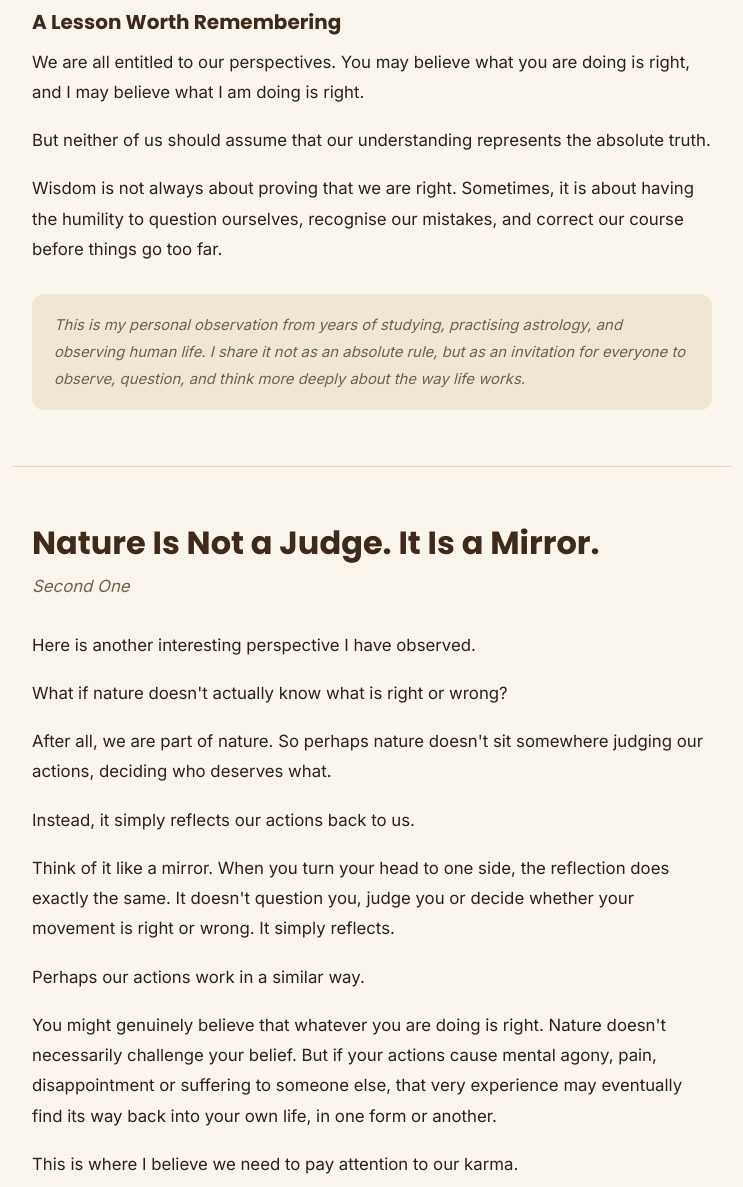
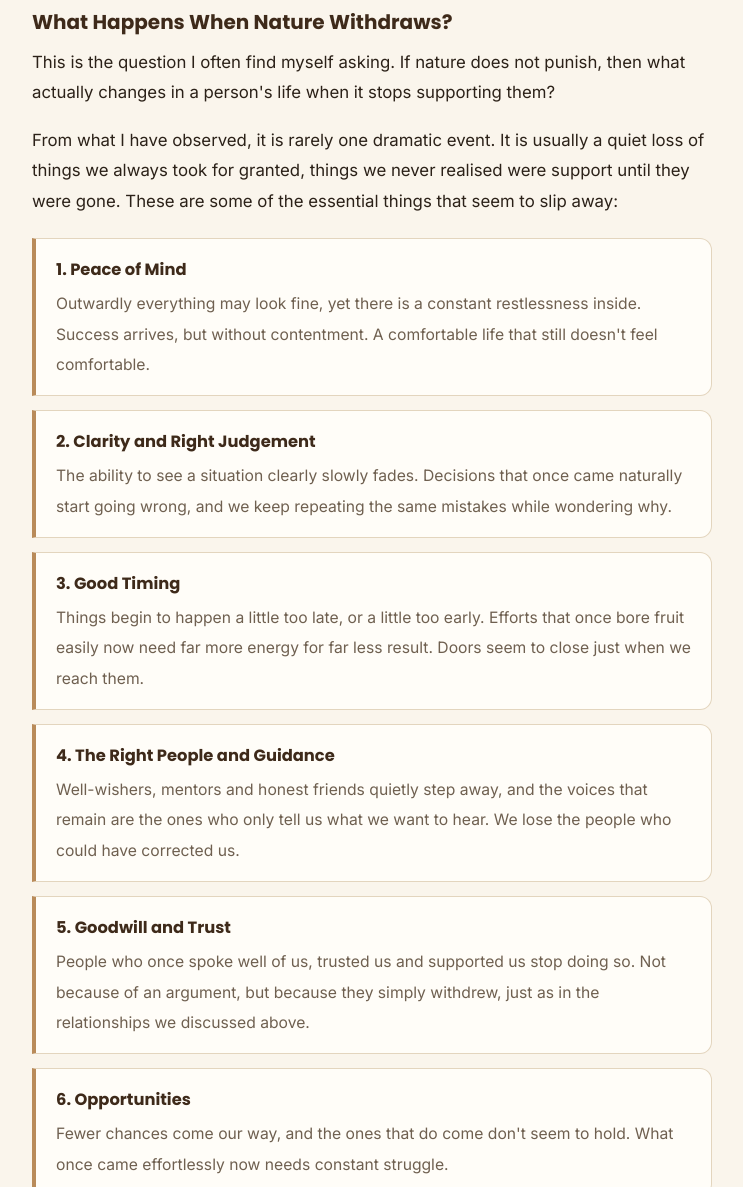
Before and after one commit to vkkeyan1711/powerpangu, a plain HTML site: page higherknowledge.html in a window 1280 px wide. Shown: the part 2440-3627 px from the top of the page, without its empty margins (268-1011 px from the left). Drawn offline with Linux system fonts and the light colour scheme.

Commit message:
Update higherknowledge.html

```diff
--- a/higherknowledge.html
+++ b/higherknowledge.html
@@ -42,6 +42,10 @@ article h3{font-size:1.25rem;margin:34px 0 12px}
 .lead-in{font-weight:600;color:var(--brown)}
 .pull{border-left:4px solid var(--camel);background:var(--card);padding:18px 22px;border-radius:0 12px 12px 0;margin:26px 0;font-family:Poppins,Inter,sans-serif;font-size:1.15rem;color:var(--brown)}
 .note{background:var(--sand);border-radius:12px;padding:18px 22px;font-size:.93rem;color:var(--muted);margin-top:30px}
+.loss{list-style:none;padding:0;margin:22px 0 26px}
+.loss li{background:var(--card);border:1px solid var(--line);border-left:4px solid var(--camel);border-radius:0 12px 12px 0;padding:16px 20px;margin-bottom:14px}
+.loss li strong{display:block;font-family:Poppins,Inter,sans-serif;font-size:1.02rem;margin-bottom:4px}
+.loss li span{color:var(--muted);font-size:.98rem;line-height:1.7}
 strong{color:var(--brown)}
 footer{background:var(--brown);color:#d9c6a8;padding:40px 0;margin-top:64px;font-size:.88rem;text-align:center}
 footer .brand{color:#fff;display:block;margin-bottom:8px}
@@ -102,6 +106,21 @@ footer .brand{color:#fff;display:block;margin-bottom:8px}
  <p>Perhaps something similar happens in life. When we repeatedly ignore the opportunities to recognise and correct our mistakes, we may eventually find that the support, circumstances, relationships, or opportunities that once seemed to work in our favour are no longer there.</p>
  <p>This is not necessarily a dramatic punishment. It may simply be the consequence of repeatedly ignoring what we should have understood earlier.</p>
 
+ <h3>What Happens When Nature Withdraws?</h3>
+ <p>This is the question I often find myself asking. If nature does not punish, then what actually changes in a person's life when it stops supporting them?</p>
+ <p>From what I have observed, it is rarely one dramatic event. It is usually a quiet loss of things we always took for granted, things we never realised were support until they were gone. These are some of the essential things that seem to slip away:</p>
+ <ul class="loss">
+  <li><strong>1. Peace of Mind</strong><span>Outwardly everything may look fine, yet there is a constant restlessness inside. Success arrives, but without contentment. A comfortable life that still doesn't feel comfortable.</span></li>
+  <li><strong>2. Clarity and Right Judgement</strong><span>The ability to see a situation clearly slowly fades. Decisions that once came naturally start going wrong, and we keep repeating the same mistakes while wondering why.</span></li>
+  <li><strong>3. Good Timing</strong><span>Things begin to happen a little too late, or a little too early. Efforts that once bore fruit easily now need far more energy for far less result. Doors seem to close just when we reach them.</span></li>
+  <li><strong>4. The Right People and Guidance</strong><span>Well-wishers, mentors and honest friends quietly step away, and the voices that remain are the ones who only tell us what we want to hear. We lose the people who could have corrected us.</span></li>
+  <li><strong>5. Goodwill and Trust</strong><span>People who once spoke well of us, trusted us and supported us stop doing so. Not because of an argument, but because they simply withdrew, just as in the relationships we discussed above.</span></li>
+  <li><strong>6. Opportunities</strong><span>Fewer chances come our way, and the ones that do come don't seem to hold. What once came effortlessly now needs constant struggle.</span></li>
+  <li><strong>7. The Ability to Recognise Our Own Mistakes</strong><span>Perhaps the most important of all. The inner voice that used to warn us grows faint, and we become more convinced than ever that we are right. This is how the cycle continues without us noticing.</span></li>
+ </ul>
+ <p>Notice that none of this looks like punishment. Nothing is taken away loudly. The support simply stops arriving, one quiet piece at a time, and often by the time we notice, we have already been living without it for a long while.</p>
+ <p>The encouraging part is that a signal ignored is not a signal lost. The moment we pause, honestly look at the impact of our actions on others, and make a sincere correction, the listening may well begin again. Withdrawal, after all, is not always permanent.</p>
+
  <h3>A Lesson Worth Remembering</h3>
  <p>We are all entitled to our perspectives. You may believe what you are doing is right, and I may believe what I am doing is right.</p>
  <p>But neither of us should assume that our understanding represents the absolute truth.</p>
```
